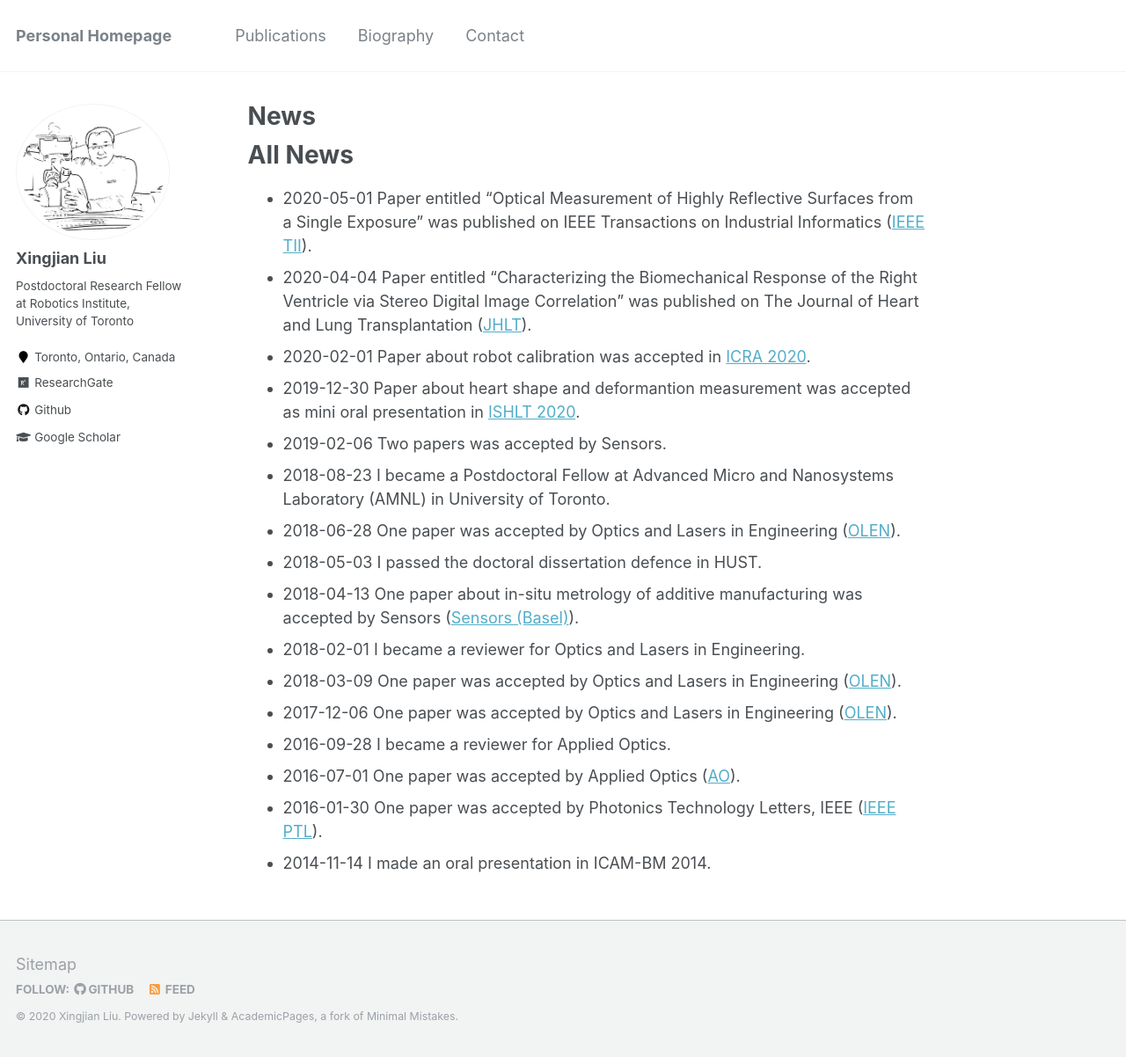
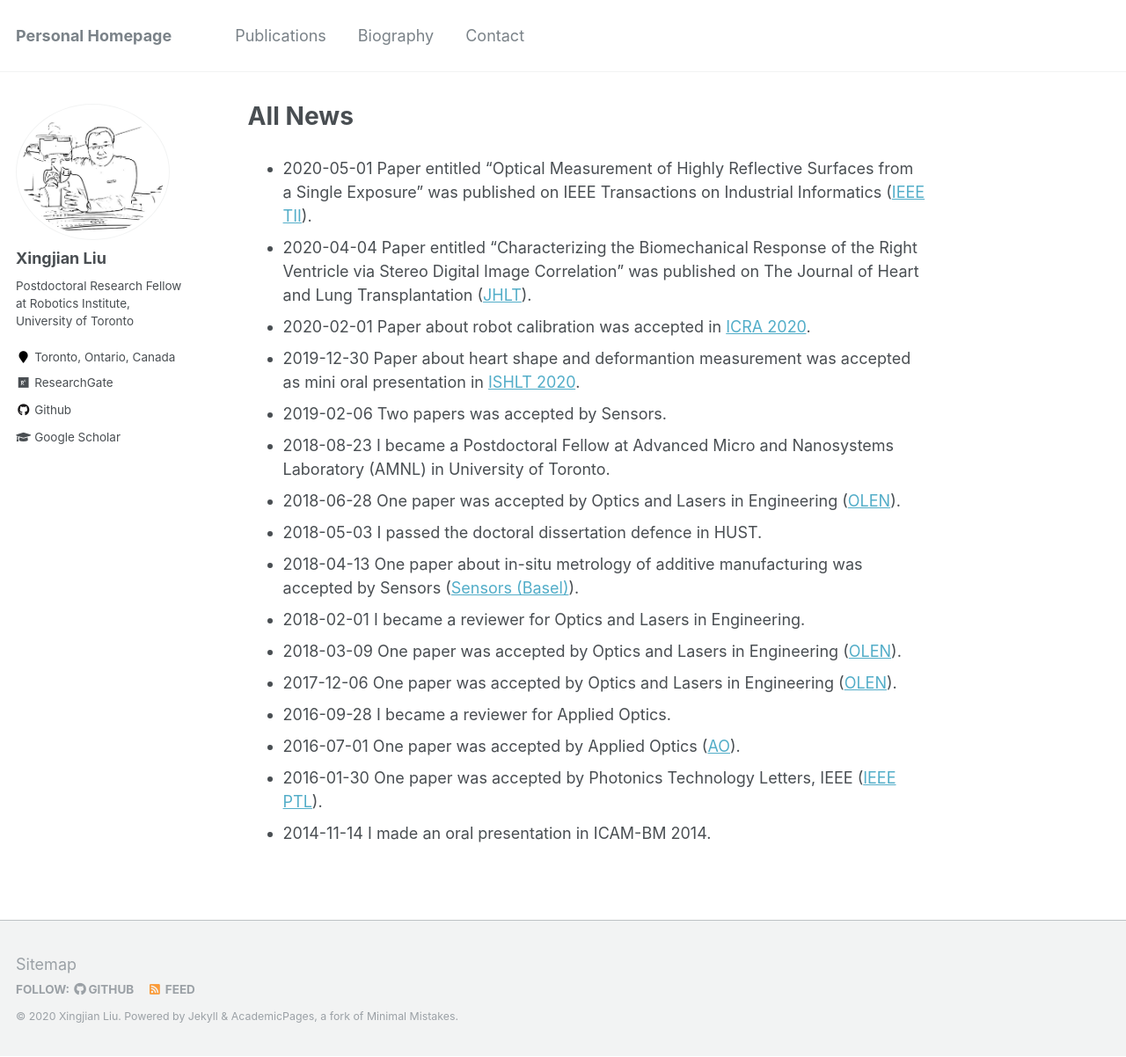
Before and after one commit to xingjianliu/xingjianliu.github.io, a Jekyll site: the page built from _pages/news.md, in a window 1280 px wide and 1202 px high. Shown: the whole window at 88% size. Built offline with Jekyll 4.4.1, drawn with Linux system fonts in a browser that asks for light colours.

Commit message:
Update news.md

```diff
--- a/_pages/news.md
+++ b/_pages/news.md
@@ -1,10 +1,9 @@
 ---
-title: "News"
+title: "All News"
 permalink: /news/
 author_profile: true
 ---
 
-# All News
 * 2020-05-01 Paper entitled "Optical Measurement of Highly Reflective Surfaces from a Single Exposure" was published on IEEE Transactions on Industrial Informatics ([IEEE TII](https://doi.org/10.1109/TII.2020.2991458)).
 * 2020-04-04 Paper entitled "Characterizing the Biomechanical Response of the Right Ventricle via Stereo Digital Image Correlation" was published on The Journal of Heart and Lung Transplantation ([JHLT](https://doi.org/10.1016/j.healun.2020.01.757)).
 * 2020-02-01 Paper about robot calibration was accepted in [ICRA 2020](https://www.icra2020.org/).
```
